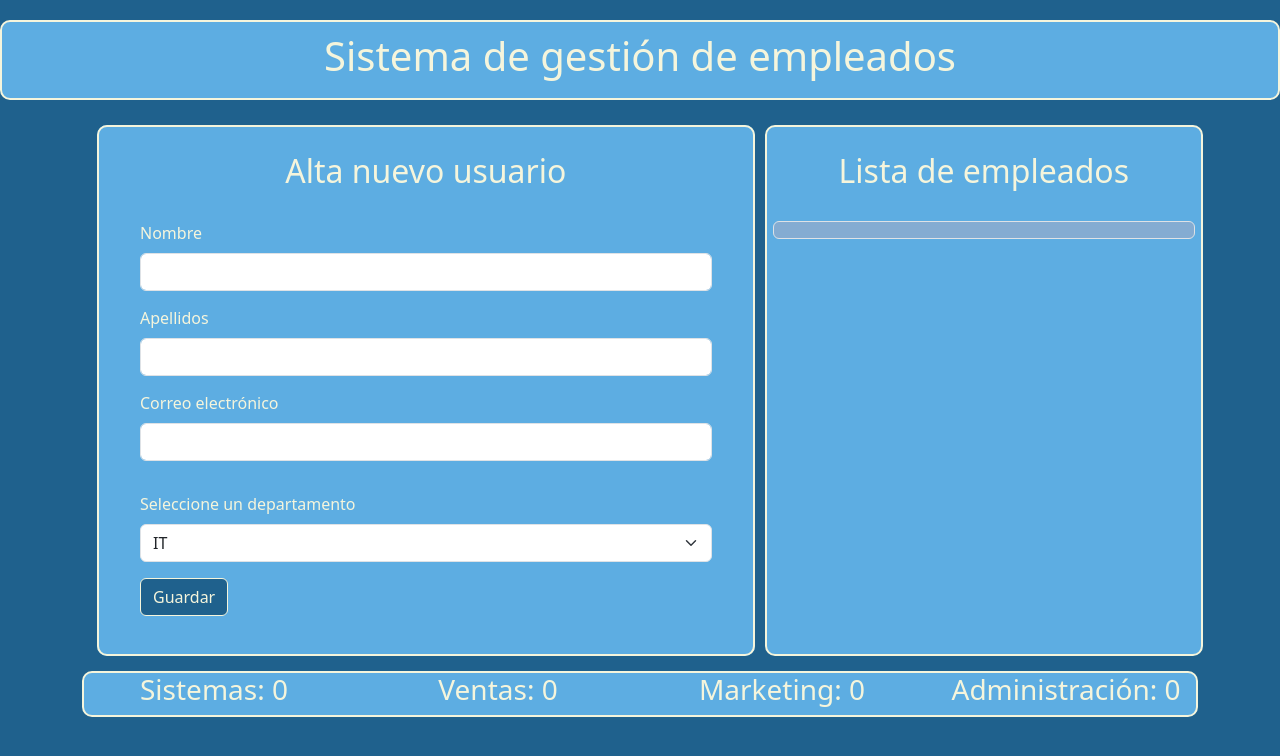
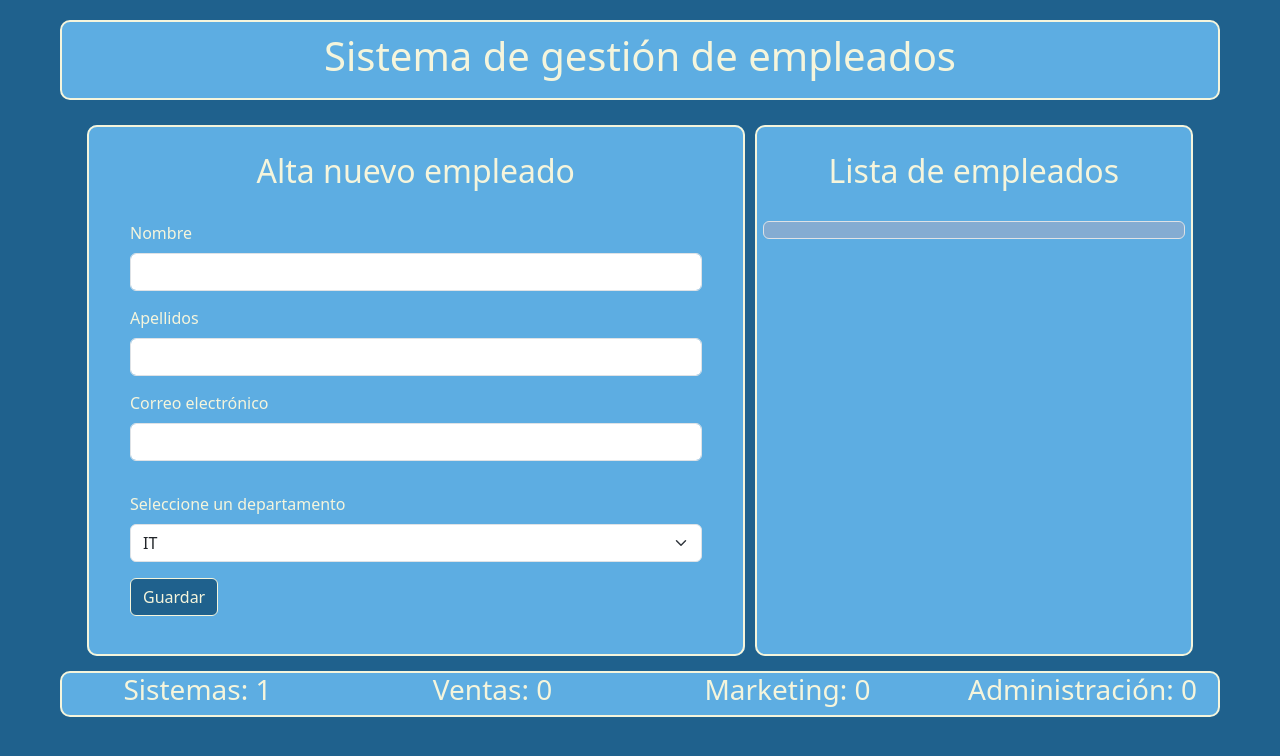
Before and after one commit to jalmeidasoler/IPM-TECH, a plain HTML site: page index.html in a window 1280 px wide. Both pictures are taken after a click on the button "Guardar". Drawn offline with nearby package versions, Linux system fonts and the light colour scheme.

Commit message:
Last update

```diff
--- a/index.html
+++ b/index.html
@@ -6,7 +6,7 @@
     <title>IPM-TECH</title>
     <link rel="stylesheet" href="./utils/styles.css">
     <link href="https://cdn.jsdelivr.net/npm/bootstrap@5.3.3/dist/css/bootstrap.min.css" rel="stylesheet" integrity="sha384-QWTKZyjpPEjISv5WaRU9OFeRpok6YctnYmDr5pNlyT2bRjXh0JMhjY6hW+ALEwIH" crossorigin="anonymous">
-    <script src="./script.js"></script>
+    <script src="./utils/script.js"></script>
 </head>
 <body style="background-color:#1F618D;">
         <header>
@@ -19,7 +19,7 @@
                 <section class="contIzq">
                     <div class="contenedorForm" >
                         <form>
-                            <h2>Alta nuevo usuario</h2>
+                            <h2>Alta nuevo empleado</h2>
                             <div class="m-3">
                             <label  class="form-label">Nombre</label>
                             <input type="text" class="form-control" id="inputNombre">
@@ -51,7 +51,8 @@
                     </div>
                 </section>
             </div>
-
+        </main>
+        <footer>
             <section class="contadores">
                 <div class="row">
                     <div class="col">
@@ -71,8 +72,6 @@
                     </div>
                 </div>
             </section>
-        </main>
-        <footer>
         </footer>
 </body>
 </html>
--- a/script.js
+++ b/utils/script.js
@@ -1,25 +1,19 @@
-   //crearemos contadores de depto.
-
+//creamos contadores de depto.
    var it=0;
    var marketing=0;
    var sistema=0;
    var ventas=0;
    var administracion=0;
-//Actualizamos los contadores en el html
-document.getElementById("contadorIT").textContent ="Sistemas: "+it;
-document.getElementById("contadorVentas").textContent ="Ventas: "+ventas;
-document.getElementById("contadorMarketing").textContent ="Marketing: "+marketing;
-document.getElementById("contadorAdministracion").textContent ="Administración: "+administracion;
 
 function agregarEmpleado(){
 
 
 
     //Solicitamos a los elementos de tipo input y select, que nos dejen guardar el contenido en nuestras variables.
-    var nombre = document.getElementById("inputNombre").value;
-    var apellido = document.getElementById("inputApellido").value;
-    var email = document.getElementById("inputEmail").value;
-    var dpto = document.getElementById("selectDpto").value;
+    let nombre = document.getElementById("inputNombre").value;
+    let apellido = document.getElementById("inputApellido").value;
+    let email = document.getElementById("inputEmail").value;
+    let dpto = document.getElementById("selectDpto").value;
     switch (dpto){
         case "IT":
         it++;
@@ -37,14 +31,19 @@ function agregarEmpleado(){
          administracion++;
         break;
     }
+    //Actualizamos los contadores en el html
+    document.getElementById("contadorIT").textContent ="Sistemas: "+it;
+    document.getElementById("contadorVentas").textContent ="Ventas: "+ventas;
+    document.getElementById("contadorMarketing").textContent ="Marketing: "+marketing;
+    document.getElementById("contadorAdministracion").textContent ="Administración: "+administracion;
 
     //Ahora procedemos a guardar estos datos en un nuevo elemento li llamado nuevoEmpleado,que posteriormente agregaremos a nuestra lista.
-    var nuevoEmpleado = document.createElement("li");
+    let nuevoEmpleado = document.createElement("li");
     nuevoEmpleado.textContent = nombre+" "+apellido;
     nuevoEmpleado.className = "list-group-item";
 
 
     //Ahora procedemos a imputar esto en nuestra listaEmpleado, para ello, tenemos q llamarla primero, posteriormente le añadimos un "hijo" del tipo li (nuevoEmpleado).
-    var lista = document.getElementById("listaEmpleado");
+    let lista = document.getElementById("listaEmpleado");
     lista.appendChild(nuevoEmpleado);
 }
--- a/utils/styles.css
+++ b/utils/styles.css
@@ -1,4 +1,6 @@
 header{
+    margin-left: 60px;
+    margin-right: 60px;
     margin-top: 20px;
     margin-bottom: 20px;
     padding-top: 10px;
@@ -31,7 +33,6 @@ label{
 div.contenedor1{
     display: flex;
     width: 100%;
-    margin: 10px;
 }
 section.contIzq{
 
@@ -87,3 +88,9 @@ section.contadores{
     color: beige;
     border-style: solid;
 }
+footer{
+    margin-top:10px;
+    margin-bottom: 20px;
+    margin-left: 60px;
+    margin-right: 60px;
+}
```
